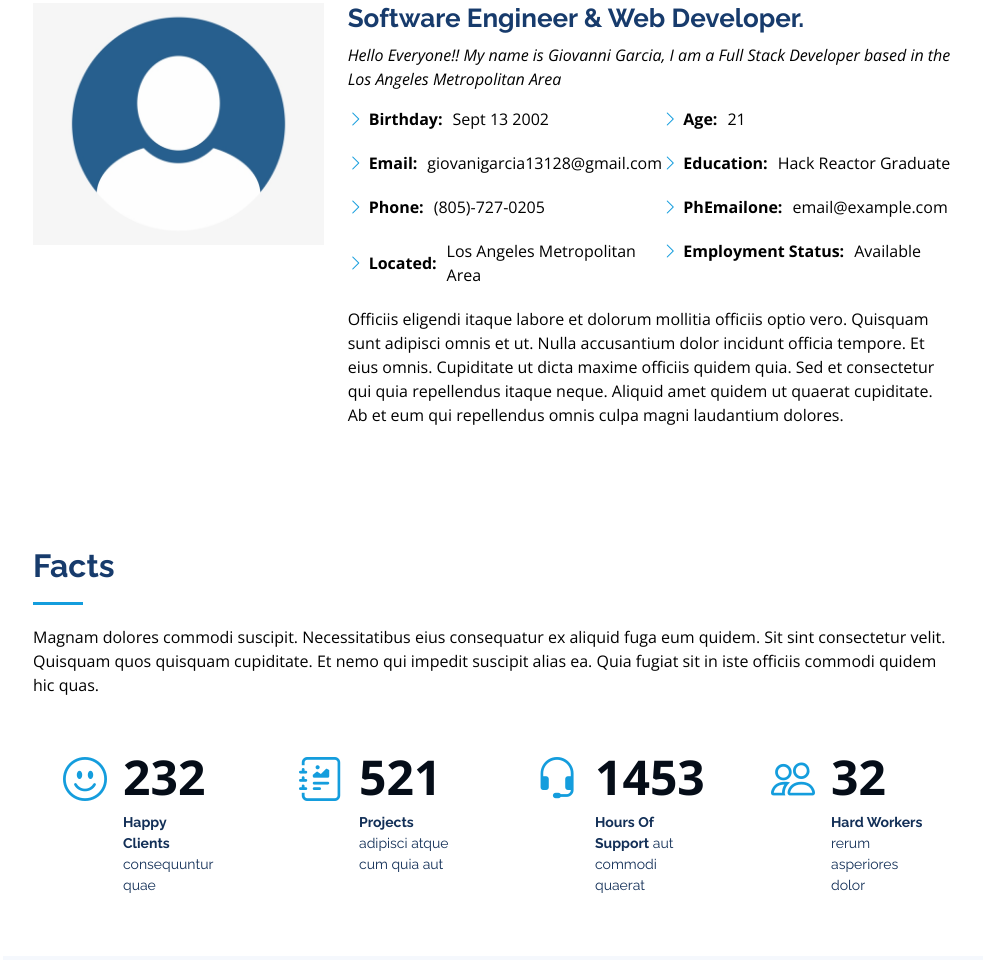
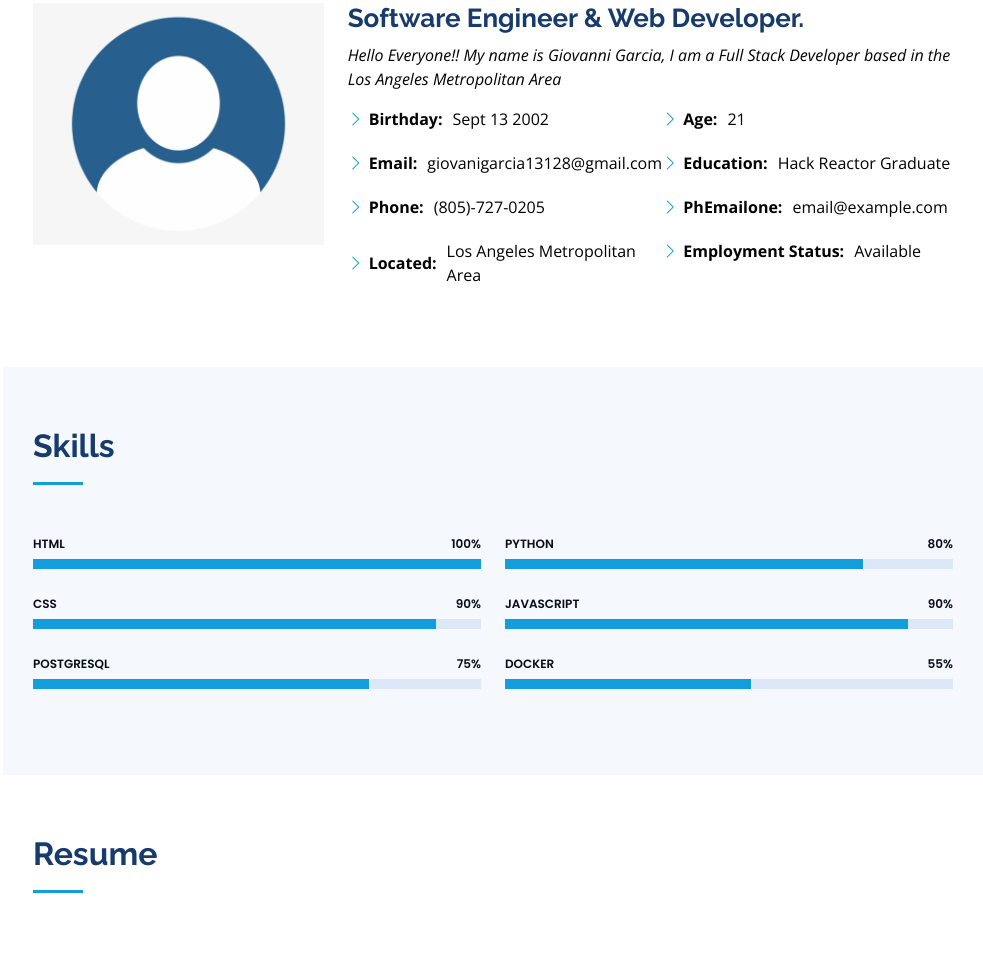
Before and after one commit to giogarcia13/gio-portfolio, a plain HTML site: page index.html in a window 1280 px wide. Shown: the part 965-1925 px from the top of the page, without its empty margins (297-1280 px from the left). Drawn offline with nearby package versions, Linux system fonts and the light colour scheme.

```diff
--- a/index.html
+++ b/index.html
@@ -103,63 +103,12 @@
                 </ul>
               </div>
             </div>
-            <p>
-              Officiis eligendi itaque labore et dolorum mollitia officiis optio vero. Quisquam sunt adipisci omnis et ut. Nulla accusantium dolor incidunt officia tempore. Et eius omnis.
-              Cupiditate ut dicta maxime officiis quidem quia. Sed et consectetur qui quia repellendus itaque neque. Aliquid amet quidem ut quaerat cupiditate. Ab et eum qui repellendus omnis culpa magni laudantium dolores.
-            </p>
           </div>
         </div>
 
       </div>
     </section><!-- End About Section -->
 
-    <!-- ======= Facts Section ======= -->
-    <section id="facts" class="facts">
-      <div class="container">
-
-        <div class="section-title">
-          <h2>Facts</h2>
-          <p>Magnam dolores commodi suscipit. Necessitatibus eius consequatur ex aliquid fuga eum quidem. Sit sint consectetur velit. Quisquam quos quisquam cupiditate. Et nemo qui impedit suscipit alias ea. Quia fugiat sit in iste officiis commodi quidem hic quas.</p>
-        </div>
-
-        <div class="row no-gutters">
-
-          <div class="col-lg-3 col-md-6 d-md-flex align-items-md-stretch" data-aos="fade-up">
-            <div class="count-box">
-              <i class="bi bi-emoji-smile"></i>
-              <span data-purecounter-start="0" data-purecounter-end="232" data-purecounter-duration="1" class="purecounter"></span>
-              <p><strong>Happy Clients</strong> consequuntur quae</p>
-            </div>
-          </div>
-
-          <div class="col-lg-3 col-md-6 d-md-flex align-items-md-stretch" data-aos="fade-up" data-aos-delay="100">
-            <div class="count-box">
-              <i class="bi bi-journal-richtext"></i>
-              <span data-purecounter-start="0" data-purecounter-end="521" data-purecounter-duration="1" class="purecounter"></span>
-              <p><strong>Projects</strong> adipisci atque cum quia aut</p>
-            </div>
-          </div>
-
-          <div class="col-lg-3 col-md-6 d-md-flex align-items-md-stretch" data-aos="fade-up" data-aos-delay="200">
-            <div class="count-box">
-              <i class="bi bi-headset"></i>
-              <span data-purecounter-start="0" data-purecounter-end="1453" data-purecounter-duration="1" class="purecounter"></span>
-              <p><strong>Hours Of Support</strong> aut commodi quaerat</p>
-            </div>
-          </div>
-
-          <div class="col-lg-3 col-md-6 d-md-flex align-items-md-stretch" data-aos="fade-up" data-aos-delay="300">
-            <div class="count-box">
-              <i class="bi bi-people"></i>
-              <span data-purecounter-start="0" data-purecounter-end="32" data-purecounter-duration="1" class="purecounter"></span>
-              <p><strong>Hard Workers</strong> rerum asperiores dolor</p>
-            </div>
-          </div>
-
-        </div>
-
-      </div>
-    </section><!-- End Facts Section -->
 
     <!-- ======= Skills Section ======= -->
     <section id="skills" class="skills section-bg">
@@ -297,7 +246,7 @@
 
         <div class="section-title">
           <h2>Projects</h2>
-          <p>Magnam dolores commodi suscipit. Necessitatibus eius consequatur ex aliquid fuga eum quidem. Sit sint consectetur velit. Quisquam quos quisquam cupiditate. Et nemo qui impedit suscipit alias ea. Quia fugiat sit in iste officiis commodi quidem hic quas.</p>
+          <p>Full Stack and Front-EFFnd based Projects</p>
         </div>
 
         <div class="row" data-aos="fade-up">
```
Also changed, not shown: assets/img/portfolio/portfolio-1.jpg, assets/img/portfolio/portfolio-2.jpg, assets/img/portfolio/portfolio-4.jpg (deleted), assets/img/portfolio/portfolio-5.jpg (deleted), assets/img/portfolio/portfolio-6.jpg (deleted), assets/img/portfolio/portfolio-7.jpg (deleted), assets/img/portfolio/portfolio-8.jpg (deleted), assets/img/portfolio/portfolio-9.jpg (deleted), assets/img/portfolio/portfolio-details-1.jpg (deleted), assets/img/portfolio/portfolio-details-2.jpg (deleted), assets/img/portfolio/portfolio-details-3.jpg (deleted), assets/img/testimonials/testimonials-1.jpg (deleted), assets/img/testimonials/testimonials-2.jpg (deleted), assets/img/testimonials/testimonials-3.jpg (deleted), 2 more files.
